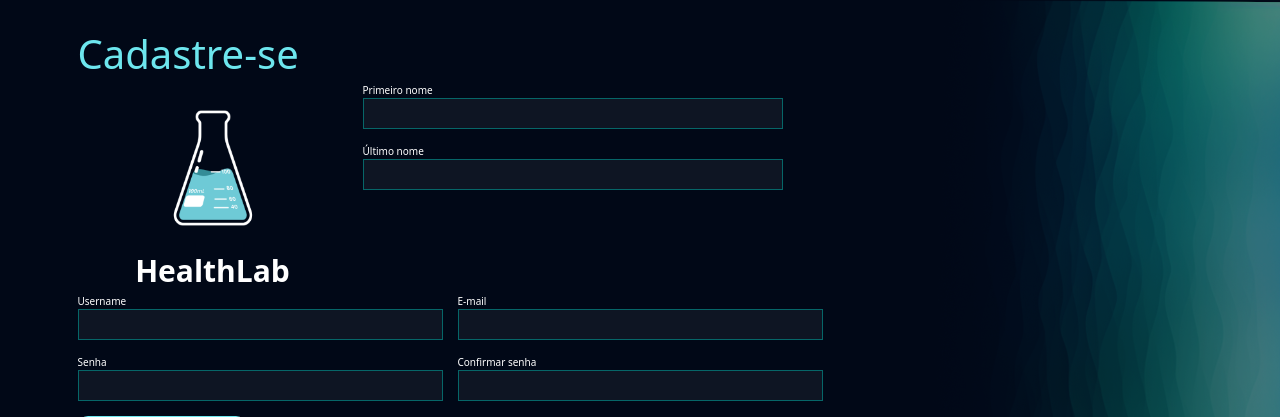
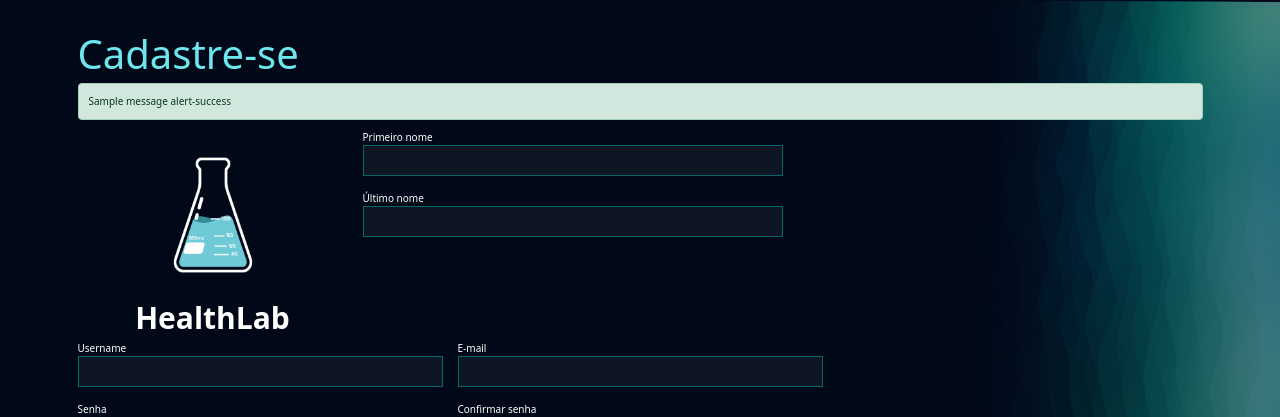
Before and after one commit to thercior/health-lab, a Django app: page /users/cadastro/ in a window 1280 px wide. Shown: the top 417 px of the page. Run offline with Django 5.2, Linux system fonts and the light colour scheme; tables that the repository leaves empty hold one stand-in row (values such as "Sample post"); one stand-in notice (Sample message) is shown.

Commit message:
Correção da config da Message_tags

```diff
--- a/apps/users/views.py
+++ b/apps/users/views.py
@@ -1,4 +1,6 @@
 from django.contrib.auth.models import User
+from django.contrib import messages
+from django.contrib.messages import constants
 from django.shortcuts import redirect, render
 from django.http import HttpResponse
 
@@ -15,7 +17,8 @@ def cadastro(request):
         password = request.POST.get('password')
         confirm_password = request.POST.get('confirm_password')
 
-        if not password == confirm_password:
+        if password != confirm_password:
+            messages.add_message(request, constants.ERROR, 'As senhas não são iguais!!')
             return redirect('Users:cadastro_user')
 
         if len(password) < 6:
@@ -29,7 +32,7 @@ def cadastro(request):
                 email=email,
                 password=password
             )
-        except:
+        except Exception:
             return redirect('Users:cadastro_user')
 
     return redirect('Users:cadastro_user')
--- a/config/settings.py
+++ b/config/settings.py
@@ -160,7 +160,7 @@ MEDIA_URL = 'media/'
 DEFAULT_AUTO_FIELD = 'django.db.models.BigAutoField'
 
 # Messages tags for templates
-MESSAGES_TAGS = {
+MESSAGE_TAGS = {
     constants.DEBUG: 'alert-primary',
     constants.ERROR: 'alert-danger',
     constants.WARNING: 'alert-warning',
--- a/templates/Users/cadastro.html
+++ b/templates/Users/cadastro.html
@@ -12,6 +12,14 @@
     <br>
     <div class="container">
         <h3 class="font-destaque">Cadastre-se</h3>
+
+        {% if messages %}
+            {% for message in messages %}
+                <div class="alert {{ message.tags }}">
+                    {{ message }} {{ message.tags }}
+                </div>
+            {% endfor %}
+        {% endif %}
 
         <div class="row">
             <div class="col-md-3" style="text-align: center">
```
